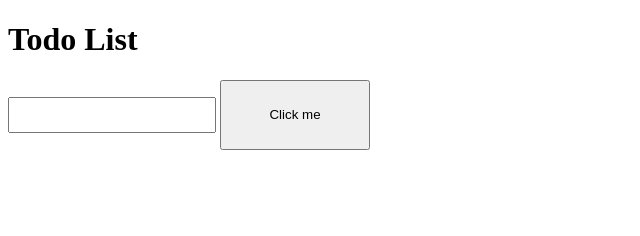
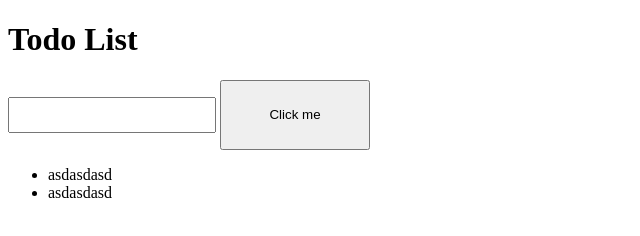
Before and after one commit to ThomasLam2142/todo-list, a website: page index.html in a window 1280 px wide. Shown: the whole page, without its empty margins (0-640 px from the left). Drawn offline with Linux system fonts and the light colour scheme.

```diff
--- a/index.html
+++ b/index.html
@@ -18,7 +18,8 @@
 
         <div class="todo-pop" id = "list-puntate">
             <ul class = "todo-list">
-
+                <div><li>asdasdasd</li></div>
+                <div><li>asdasdasd</li></div>
 
             </ul>
 
```
Also changed, not shown: todo.js (+6 -3 lines).
